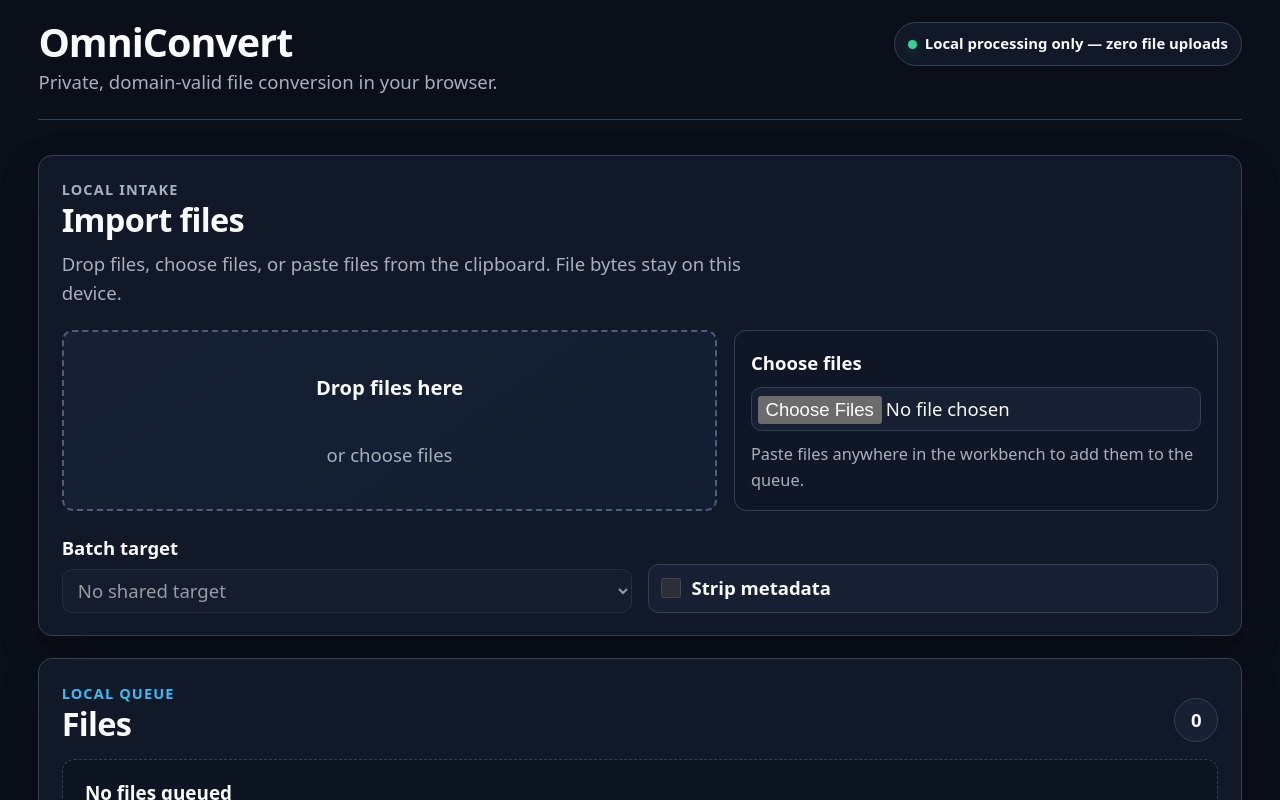
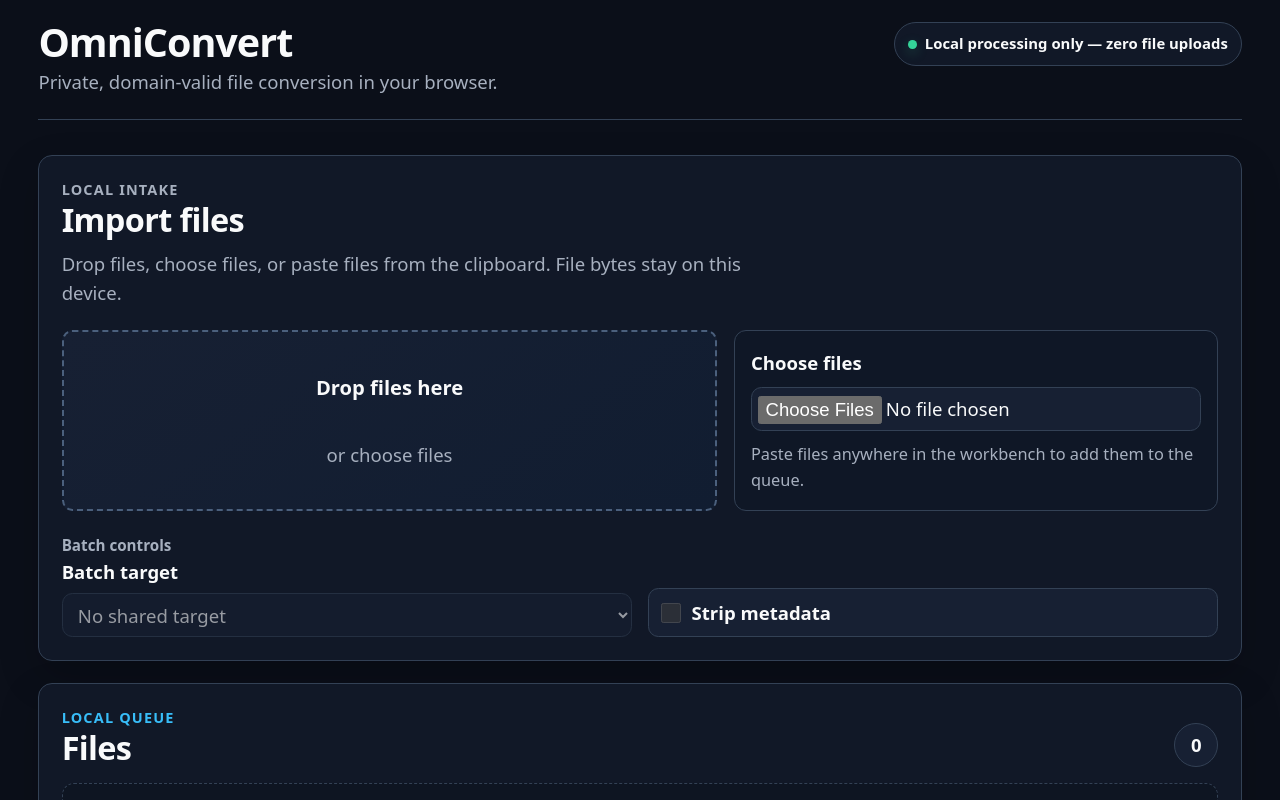
Before and after one commit to AahPlexX/fc, a React (Vite) app: page / in a window 1280 px wide. Shown: the top 800 px of the page. Built offline with nearby package versions, Linux system fonts and the light colour scheme.

Commit message:
fix: make batch controls semantic

```diff
--- a/src/components/DropzoneHeader.tsx
+++ b/src/components/DropzoneHeader.tsx
@@ -86,7 +86,8 @@ export const DropzoneHeader = ({
           </div>
         </div>
 
-        <div className="batch-controls" aria-label="Batch controls">
+        <fieldset className="batch-controls">
+          <legend>Batch controls</legend>
           <label className="field-control" htmlFor="batch-target">
             <span>Batch target</span>
             <select
@@ -113,7 +114,7 @@ export const DropzoneHeader = ({
             />
             <span>Strip metadata</span>
           </label>
-        </div>
+        </fieldset>
       </section>
 
       {activeCount >= 2 ? (
--- a/src/styles/tokens.css
+++ b/src/styles/tokens.css
@@ -295,6 +295,18 @@ h3 {
   grid-template-columns: repeat(auto-fit, minmax(min(100%, 15rem), 1fr));
   gap: var(--space-2);
   align-items: end;
+  min-inline-size: 0;
+  margin: 0;
+  padding: 0;
+  border: 0;
+}
+
+.batch-controls > legend {
+  grid-column: 1 / -1;
+  padding: 0;
+  color: var(--muted);
+  font-size: 0.82em;
+  font-weight: 750;
 }
 
 .field-control {
```
Also changed, not shown: 2 other files (tests, documents, lock files or other folders).
